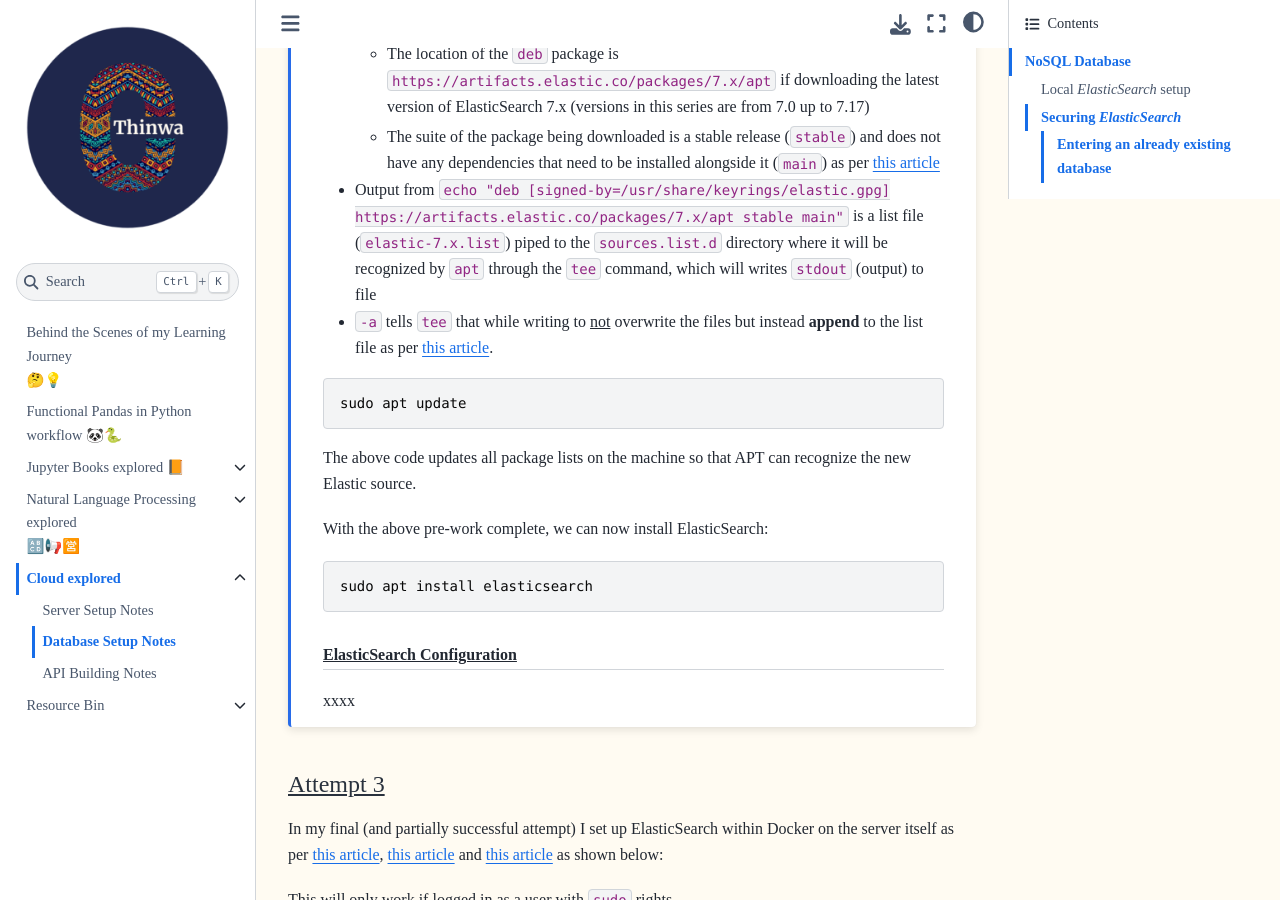
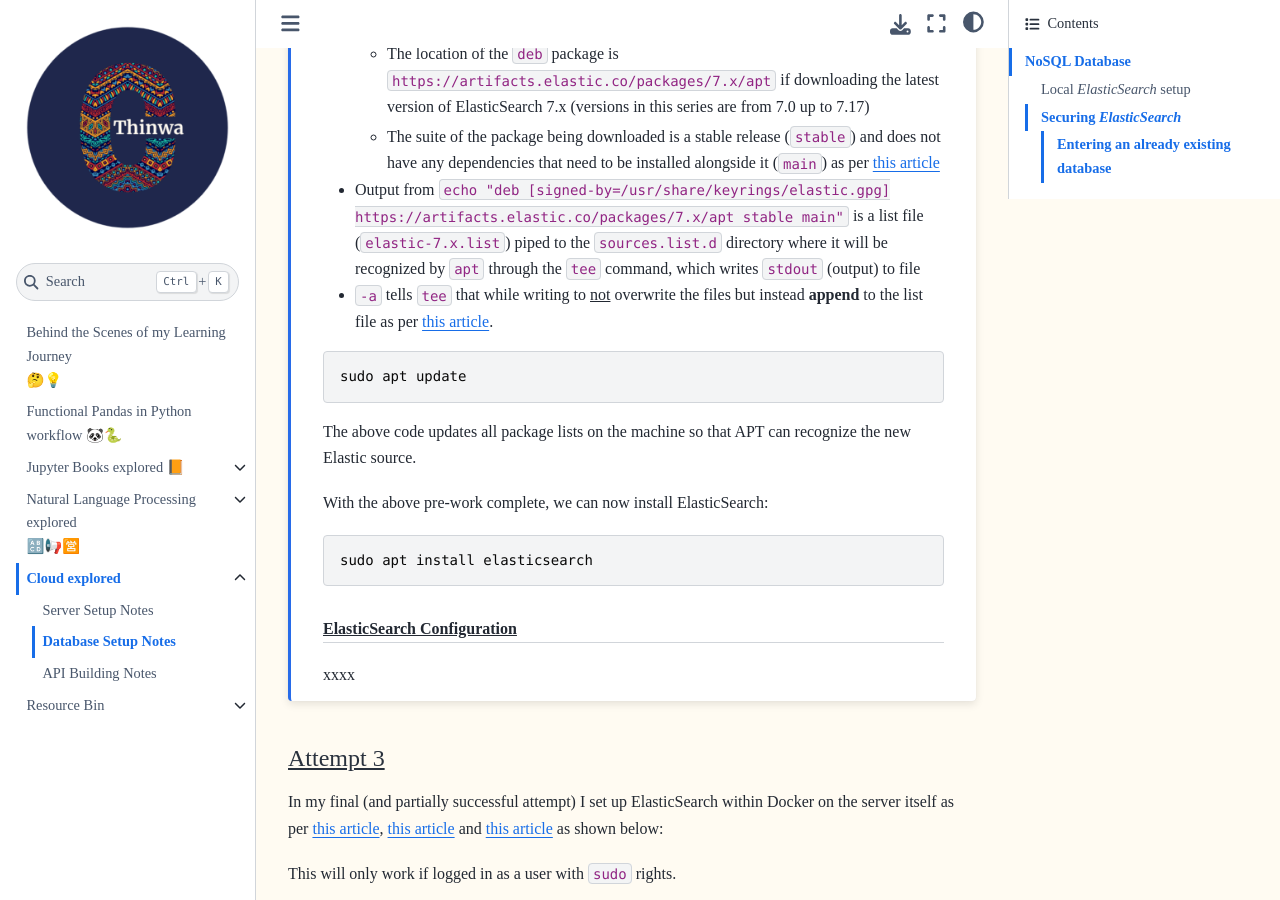
Before and after one commit to CeeThinwa/BTS-Continuous-Learning, a Jupyter Book: the page built from book/6/database_setup.md, in a window 1280 px wide and 900 px high, scrolled down 20232 px. Built offline with Jupyter Book 1.0.4 settings and Sphinx 7.4.7 and the Sphinx Book theme 1.1.4, drawn with Linux system fonts in a browser that asks for light colours.

Commit message:
Update database_setup.md

````diff
--- a/book/6/database_setup.md
+++ b/book/6/database_setup.md
@@ -254,7 +254,7 @@ What made the above code work is:
   * The `deb` package is signed by (`signed-by=`) the key readable by `apt` - `/usr/share/keyrings/elastic.gpg`
   * The location of the `deb` package is `https://artifacts.elastic.co/packages/7.x/apt` if downloading the latest version of ElasticSearch 7.x (versions in this series are from 7.0 up to 7.17)
   * The suite of the package being downloaded is a stable release (`stable`) and does not have any dependencies that need to be installed alongside it (`main`) as per [this article](https://askubuntu.com/questions/1032415/what-is-deb-deb-src-stable-xenial-main-in-etc-apt-sources-list#1032736)
-* Output from `echo "deb [signed-by=/usr/share/keyrings/elastic.gpg] https://artifacts.elastic.co/packages/7.x/apt stable main"` is a list file (`elastic-7.x.list`) piped to the `sources.list.d` directory where it will be recognized by `apt` through the `tee` command, which will writes `stdout` (output) to file
+* Output from `echo "deb [signed-by=/usr/share/keyrings/elastic.gpg] https://artifacts.elastic.co/packages/7.x/apt stable main"` is a list file (`elastic-7.x.list`) piped to the `sources.list.d` directory where it will be recognized by `apt` through the `tee` command, which writes `stdout` (output) to file
 * `-a` tells `tee` that while writing to <u>not</u> overwrite the files but instead **append** to the list file as per [this article](https://linuxize.com/post/linux-tee-command/).
 
 ```
````
